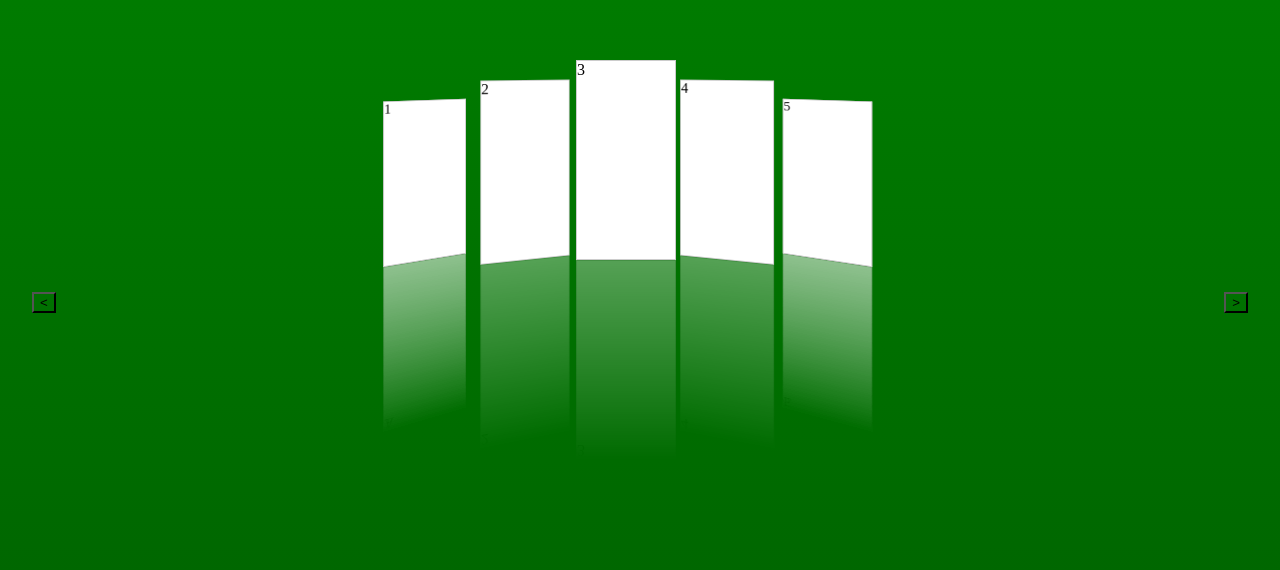
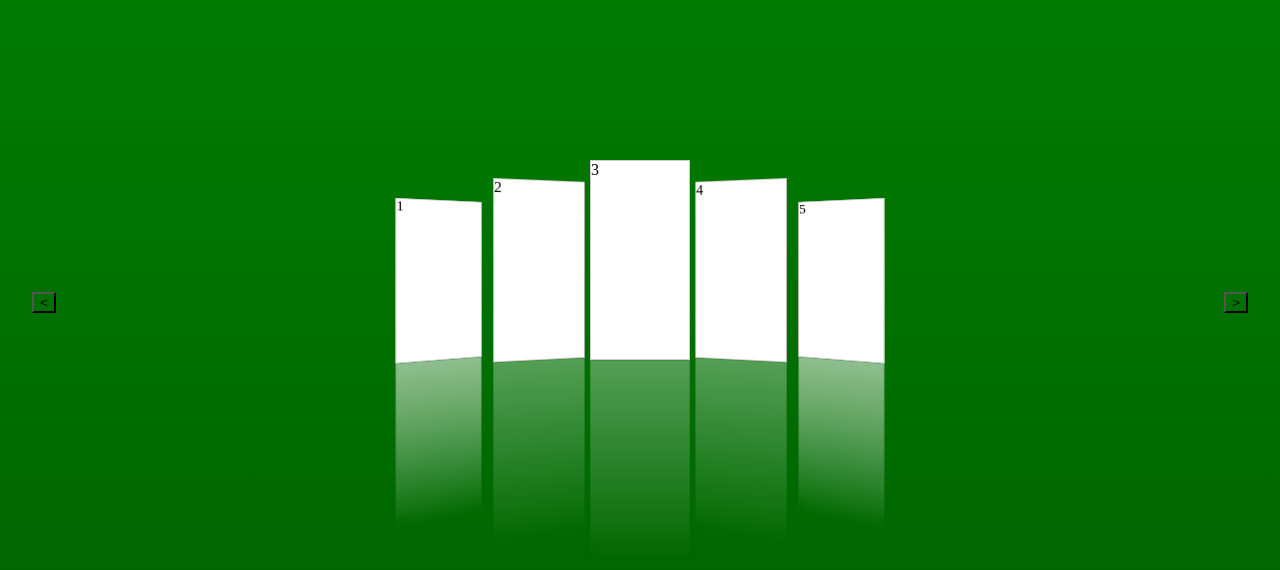
Before and after one commit to losrobbos/slider-js, a plain HTML site: page index.html in a window 1280 px wide. Shown: the part 140-710 px from the top of the page. Drawn offline with Linux system fonts and the light colour scheme.

Commit message:
Fixed position of cards container

```diff
--- a/index.html
+++ b/index.html
@@ -40,8 +40,11 @@
 
     article {
       position: absolute;
-      top: 25%;
-      left: 45%;
+      width: 100px;
+      height: 200px;
+      top: 50%;
+      left: 50%;
+      translate: -50% -50%;
       align-items: center;
       gap: 2rem;
       perspective: 500px;
```
